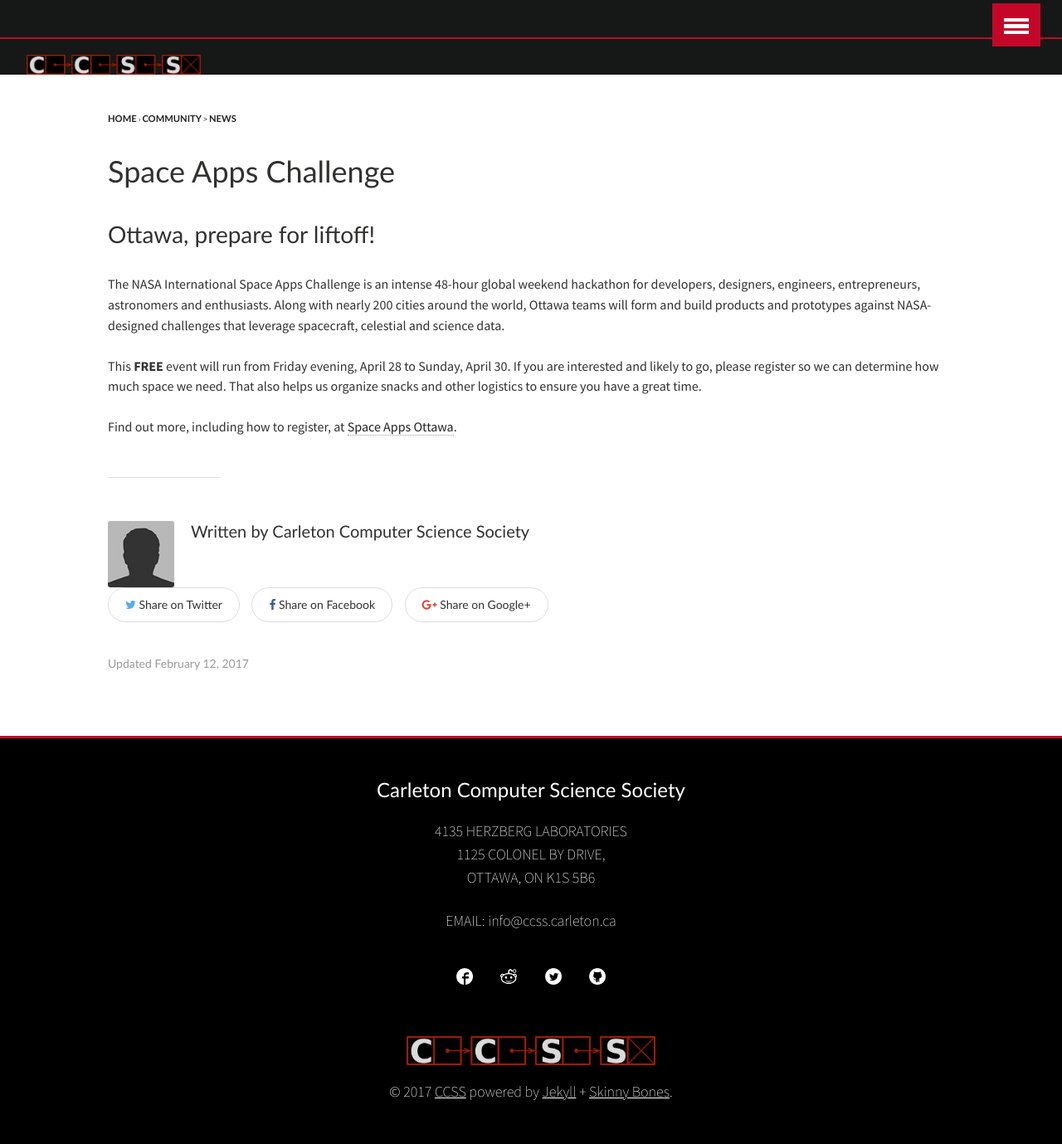
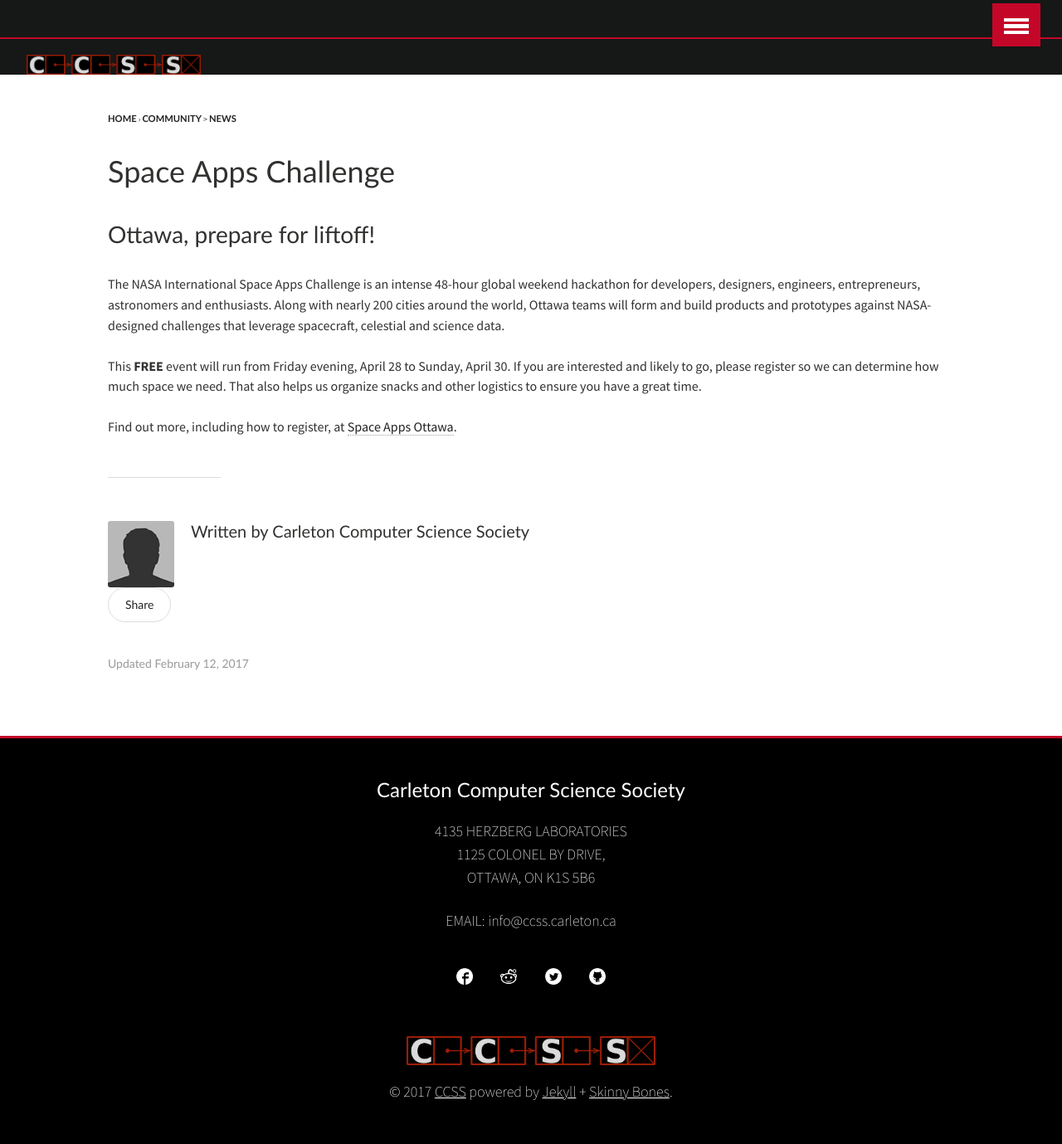
Before and after one commit to CarletonComputerScienceSociety/carletoncomputersciencesociety.github.io, a Jekyll site: the page built from community/news/_posts/2017-02-12-space-apps-challenge.mdown, in a window 1280 px wide. Shown: the whole page at 83% size. Built offline with Jekyll 4.4.1, drawn with Linux system fonts in a browser that asks for light colours.

Commit message:
Test fb share article

```diff
--- a/_includes/share-this.html
+++ b/_includes/share-this.html
@@ -1,5 +1,18 @@
 <div class="inline-btn">
-	<a class="btn-social twitter" href="https://twitter.com/intent/tweet?text={{ page.title | escape | replace:' ','%20' }}&amp;url={{ page.url | replace:'index.html','' | prepend: site.baseurl }}&amp;via={{ site.owner.twitter }}" target="_blank"><i class="fa fa-twitter" aria-hidden="true"></i> {{ site.data.messages.locales[site.locale].share }} Twitter</a>
-	<a class="btn-social facebook" href="https://www.facebook.com/sharer/sharer.php?u={{ page.url | replace:'index.html','' | prepend: site.baseurl }}" target="_blank"><i class="fa fa-facebook" aria-hidden="true"></i> {{ site.data.messages.locales[site.locale].share }} Facebook</a>
-	<a class="btn-social google-plus"  href="https://plus.google.com/share?url={{ page.url | replace:'index.html','' | prepend: site.baseurl }}" target="_blank"><i class="fa fa-google-plus" aria-hidden="true"></i> {{ site.data.messages.locales[site.locale].share }} Google+</a>
+	<!--a class="btn-social twitter" href="https://twitter.com/intent/tweet?text={{ page.title | escape | replace:' ','%20' }}&amp;url={{ page.url | replace:'index.html','' | prepend: site.baseurl }}&amp;via={{ site.owner.twitter }}" target="_blank"><i class="fa fa-twitter" aria-hidden="true"></i> {{ site.data.messages.locales[site.locale].share }} Twitter</a-->
+	<!--a class="btn-social facebook" href="https://www.facebook.com/sharer/sharer.php?u={{ page.url | replace:'index.html','' | prepend: site.baseurl }}" target="_blank"><i class="fa fa-facebook" aria-hidden="true"></i> {{ site.data.messages.locales[site.locale].share }} Facebook</a-->
+
+	<!-- Load Facebook SDK for JavaScript -->
+  <div id="fb-root"></div>
+  <script>(function(d, s, id) {
+    var js, fjs = d.getElementsByTagName(s)[0];
+    if (d.getElementById(id)) return;
+    js = d.createElement(s); js.id = id;
+    js.src = "//connect.facebook.net/en_US/sdk.js#xfbml=1";
+    fjs.parentNode.insertBefore(js, fjs);
+  }(document, 'script', 'facebook-jssdk'));</script>
+
+	<div class="btn-social facebook fb-share-button" data-href="{{ page.url | replace:'index.html','' | prepend: site.url }}" data-layout="button" data-size="large" data-mobile-iframe="true"><a class="fb-xfbml-parse-ignore" target="_blank" href="https://www.facebook.com/sharer/sharer.php?u=http%3A%2F%2Fccss.carleton.ca%2Fcommunity%2Fnews%2Fblog%2Fspace-apps-challenge%2F&amp;src=sdkpreparse">Share</a></div>
+
+	<!--a class="btn-social google-plus"  href="https://plus.google.com/share?url={{ page.url | replace:'index.html','' | prepend: site.baseurl }}" target="_blank"><i class="fa fa-google-plus" aria-hidden="true"></i> {{ site.data.messages.locales[site.locale].share }} Google+</a-->
 </div><!-- /.share-this -->
```
